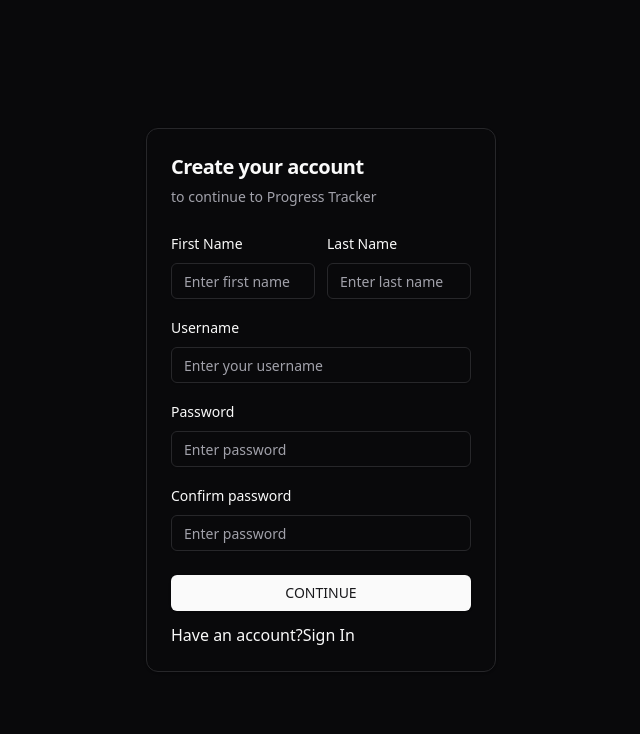
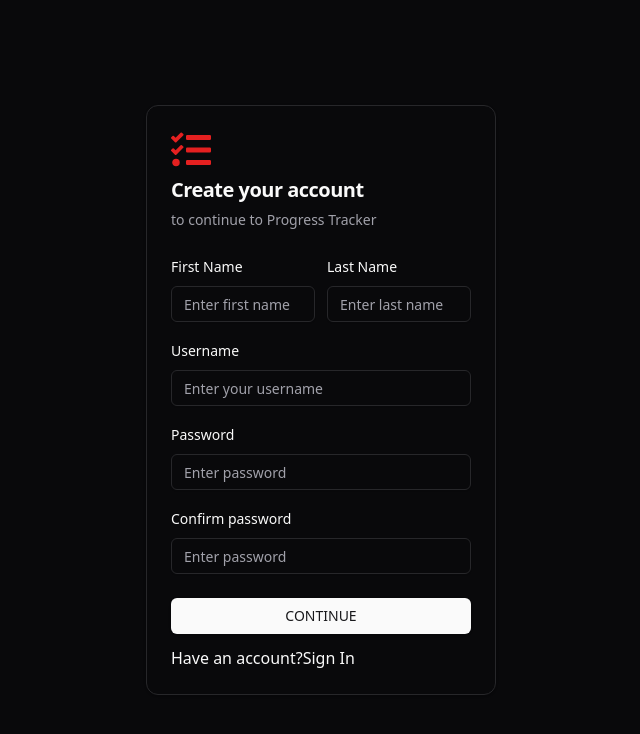
Before and after one commit to ChayanNath/status-update-app, a React (Vite) app in the folder frontend1/: page /register in a window 1280 px wide. Shown: the top 734 px of the page, without its empty margins (319-959 px from the left). Built offline with nearby package versions, Linux system fonts and the light colour scheme.

Commit message:
Added logo

```diff
--- a/frontend1/src/components/auth/LoginForm.tsx
+++ b/frontend1/src/components/auth/LoginForm.tsx
@@ -21,6 +21,7 @@ import {
 } from "../ui/card";
 import { toast } from "../ui/use-toast";
 import { Link } from "react-router-dom";
+import RedLogo from "../../assets/tasks-red.svg";
 
 const formSchema = z.object({
   username: z.string().min(2, {
@@ -55,6 +56,7 @@ const LoginForm = () => {
     <Card className="w-[350px]">
       <form onSubmit={form.handleSubmit(onSubmit)}>
         <CardHeader>
+          <img src={RedLogo} className="h-10 w-10" />
           <CardTitle className="text-xl">Sign in</CardTitle>
           <CardDescription>to continue to Progress Tracker</CardDescription>
         </CardHeader>
--- a/frontend1/src/components/auth/RegisterForm.tsx
+++ b/frontend1/src/components/auth/RegisterForm.tsx
@@ -21,6 +21,7 @@ import {
 } from "../ui/card";
 import { toast } from "../ui/use-toast";
 import { Link } from "react-router-dom";
+import RedLogo from "../../assets/tasks-red.svg";
 
 const formSchema = z
   .object({
@@ -72,6 +73,7 @@ const RegisterForm = () => {
     <Card className="w-[350px]">
       <form onSubmit={form.handleSubmit(onSubmit)}>
         <CardHeader>
+          <img src={RedLogo} className="h-10 w-10" />
           <CardTitle className="text-xl">Create your account</CardTitle>
           <CardDescription>to continue to Progress Tracker</CardDescription>
         </CardHeader>
```
Also changed, not shown: frontend1/src/assets/tasks-red.svg (added).
